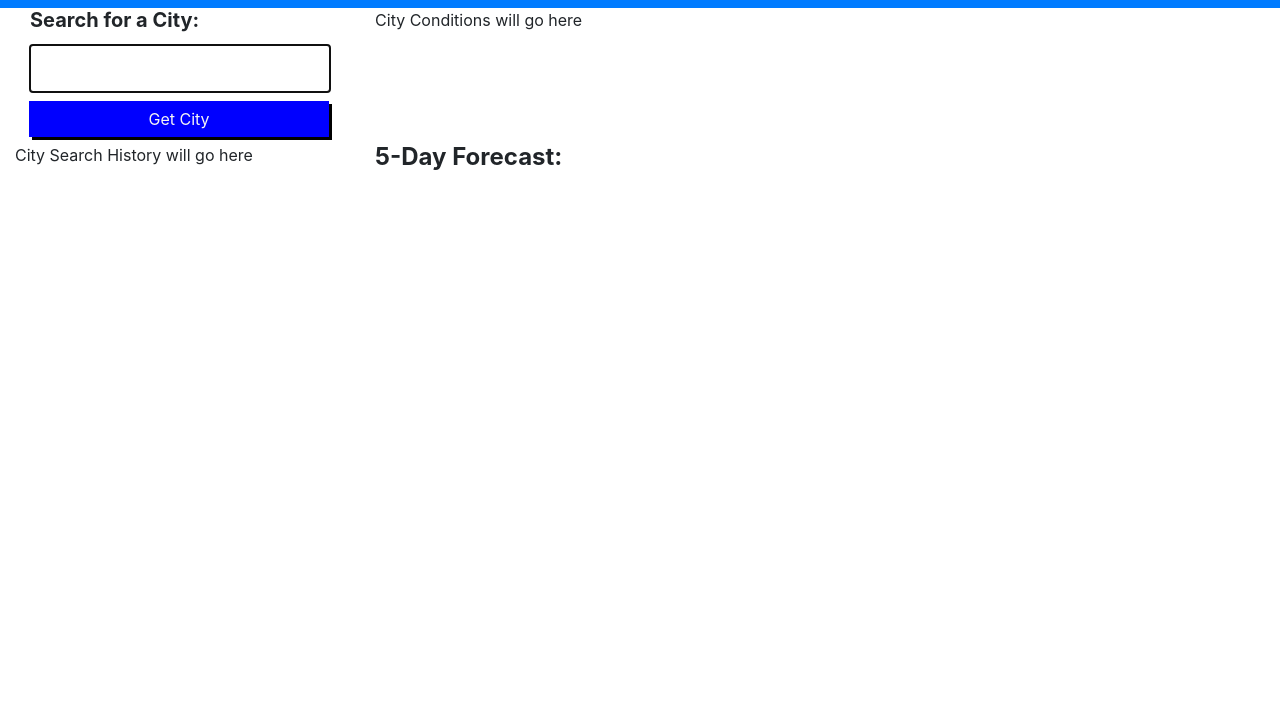
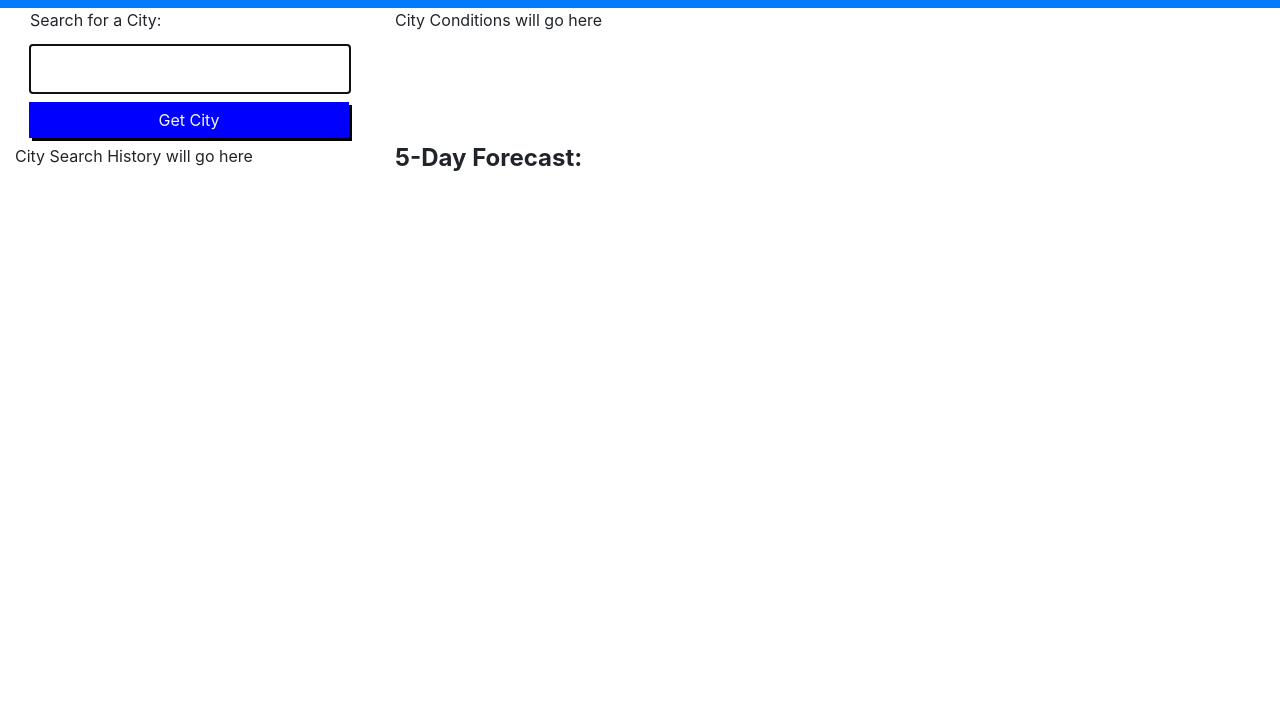
Before and after one commit to bryannolasco11/City-Weather-Forecaster, a plain HTML site: page index.html in a window 1280 px wide. Shown: the part 80-800 px from the top of the page. Drawn offline with nearby package versions, Linux system fonts and the light colour scheme.

Commit message:
fixed the html to include label

```diff
--- a/index.html
+++ b/index.html
@@ -27,7 +27,7 @@
 
                     <div class="cityQuery d-flex col-sm-12 col-m-4 col-lg-4">
                         <form id="user-form" class="container">
-                            <h5 class="font-weight-bold">Search for a City:</h5>
+                            <label class="form-label" for="city">Search for a City:</label>
                             <input name="city" id="city" type="text" autofocus="true" class="form-input" />
                             <button type="submit" class="btn">Get City</button>
                         </form>
```
